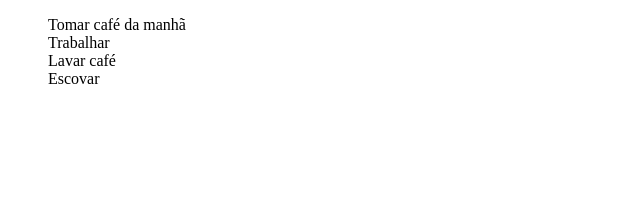
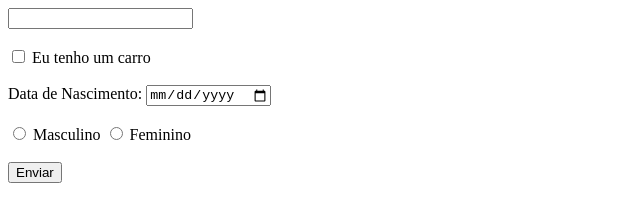
Before and after one commit to eugabrieldesousa/thereset-htmlcss-studies, a plain HTML site: page index.html in a window 1280 px wide. Shown: the whole page, without its empty margins (0-640 px from the left). Drawn offline with Linux system fonts and the light colour scheme.

Commit message:
formularios

```diff
--- a/index.html
+++ b/index.html
@@ -1,16 +1,27 @@
 <!DOCTYPE html>
 <html lang="en">
+
 <head>
     <meta charset="UTF-8">
     <meta name="viewport" content="width=device-width, initial-scale=1.0">
     <title>The reset</title>
 </head>
+
 <body>
-    <ul style="list-style-type: none">
-        <li>Tomar café da manhã</li>
-        <li>Trabalhar</li>
-        <li>Lavar café</li>
-        <li>Escovar</li>
-    </ul>
+    <form action="envio.php" method="POST">
+        <input type="text" name="nome">
+        <br>
+        <br>
+        <input type="checkbox" name="temcarro"> Eu tenho um carro
+        <br>
+        <br>
+        Data de Nascimento: <input type="date" name="aniversario">
+        <br><br>
+        <input type="radio" name="sexo" value="masculino"> Masculino
+        <input type="radio" name="sexo" value="feminino"> Feminino
+        <br>
+        <br>
+        <input type="submit" value="Enviar">
 </body>
+
 </html>
```
